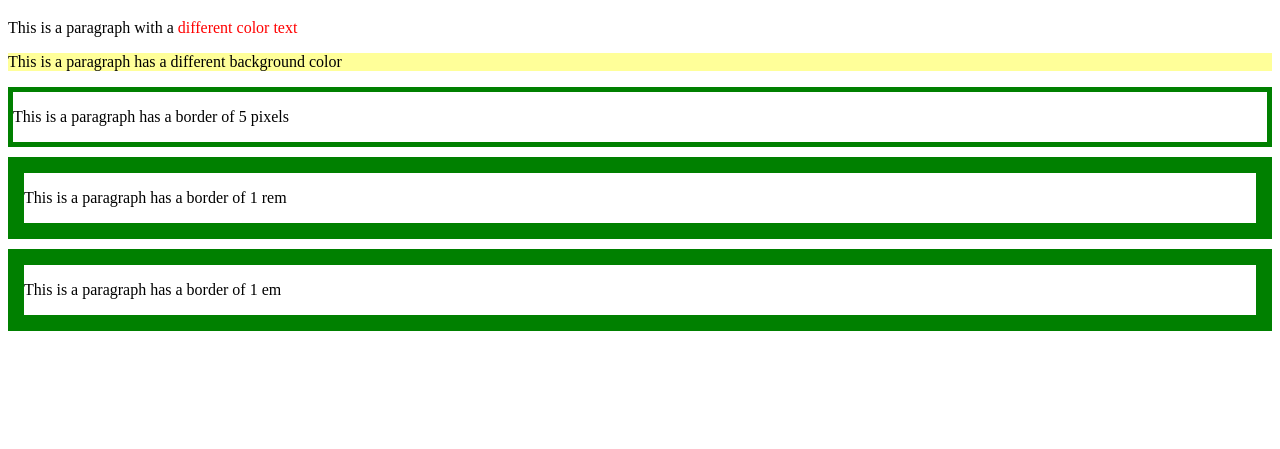
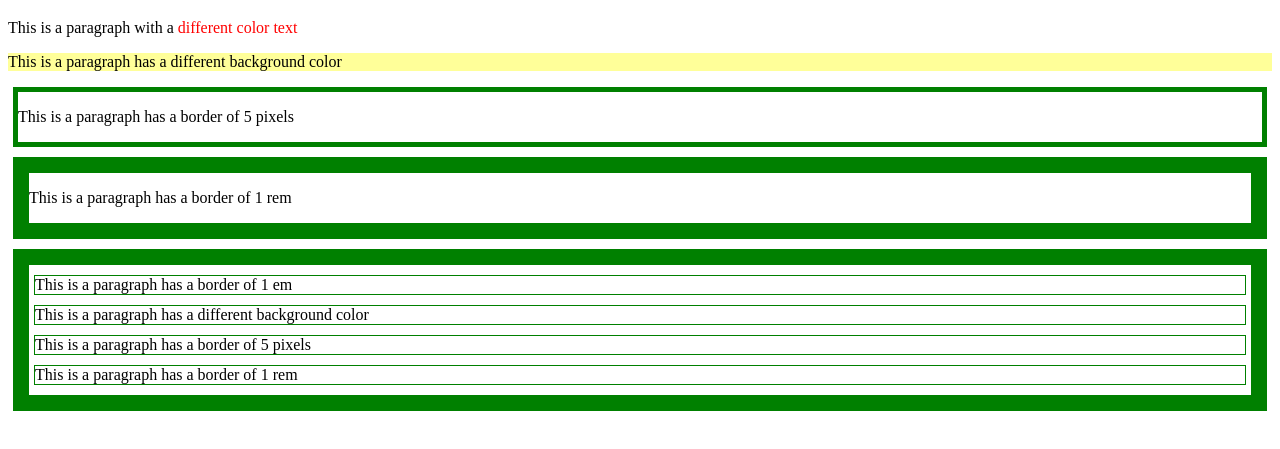
Before and after one commit to Savita01/front-end-training, a plain HTML site: page assignment1.html in a window 1280 px wide. Shown: the part 61-510 px from the top of the page. Drawn offline with Linux system fonts and the light colour scheme.

Commit message:
added 3 more para inside the third box with id

```diff
--- a/assignment1.html
+++ b/assignment1.html
@@ -9,8 +9,8 @@
 	<p >
 		This is a paragraph with a <span class="par_color">different color text</span>
 	</p>
-	<div>
-		<p id="bgcolor">
+	<div id="bgcolor">
+		<p >
 			This is a paragraph has a different background color
 		</p>
 	</div>
@@ -24,10 +24,26 @@
 			This is a paragraph has a border of 1 rem
 		</p>
 	</div>
-	<div class="thirdbox">
+	<div id="thirdbox">
 		<p>
 			This is a paragraph has a border of 1 em
 		</p>
+		<div >
+		<p >
+			This is a paragraph has a different background color
+		</p>
+	</div>
+	<div >
+		<p>
+			This is a paragraph has a border of 5 pixels
+		</p>
+	</div>
+	<div >
+		<p>
+			This is a paragraph has a border of 1 rem
+		</p>
+	</div>
+
 	</div>
 
 </body>
--- a/style.css
+++ b/style.css
@@ -5,14 +5,18 @@
 	background-color: #ffff99;
 }
 .firstbox{
-	margin:10px 0px;
+	margin:10px 5px;
 	border:5px solid #008000;
 }
 .secondbox{
-	margin:10px 0px;
+	margin:10px 5px;
 	border:1rem solid #008000;
 }
-.thirdbox{
-	margin:10px 0px;
+#thirdbox {
+	margin:10px 5px;
 	border:1em solid #008000;
 }
+#thirdbox p{
+	margin:10px 5px;
+	border:1px solid #008000;
+}
```
